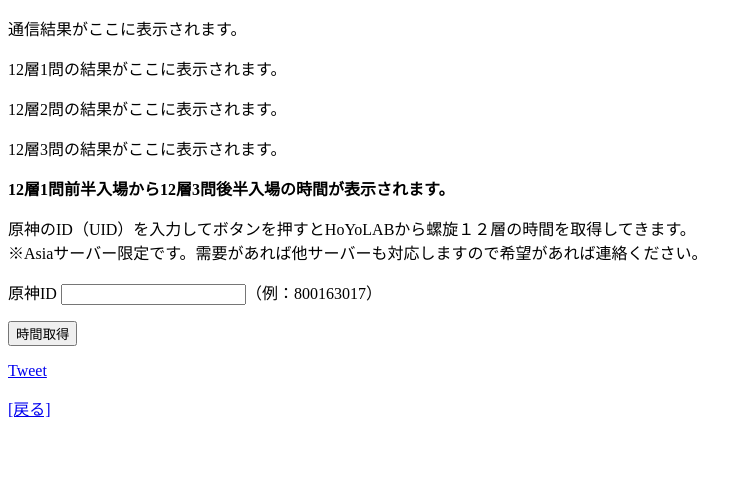
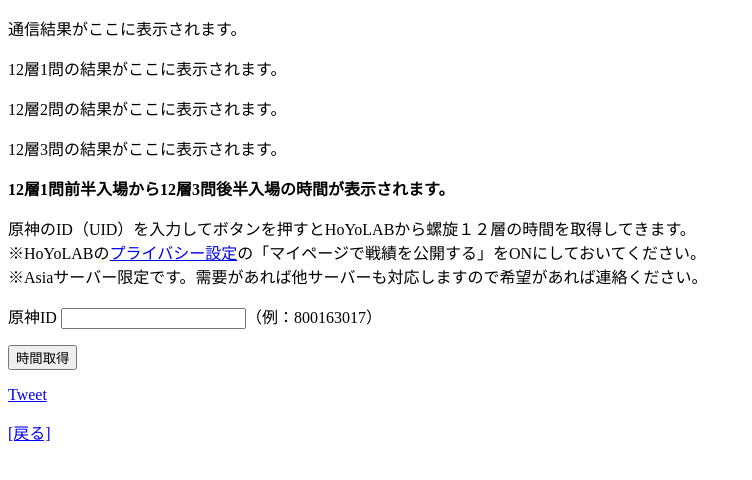
Before and after one commit to gongongon0101/gongongon0101.github.io, a plain HTML site: page genshin/spiralAbyss/index.html in a window 1280 px wide. Shown: the whole page, without its empty margins (0-752 px from the left). Drawn offline with Linux system fonts and the light colour scheme.

Commit message:
注記文追加

```diff
--- a/genshin/spiralAbyss/index.html
+++ b/genshin/spiralAbyss/index.html
@@ -73,7 +73,10 @@ function(){
 <p><span id="floor12_3">12層3問の結果がここに表示されます。</span></p>
 <p><b><span id="resutlTIme">12層1問前半入場から12層3問後半入場の時間が表示されます。</span></b></p>
 
-<p>原神のID（UID）を入力してボタンを押すとHoYoLABから螺旋１２層の時間を取得してきます。<br>※Asiaサーバー限定です。需要があれば他サーバーも対応しますので希望があれば連絡ください。</p>
+<p>原神のID（UID）を入力してボタンを押すとHoYoLABから螺旋１２層の時間を取得してきます。
+  <br>※HoYoLABの<a href="https://www.hoyolab.com/setting/privacy">プライバシー設定</a>の「マイページで戦績を公開する」をONにしておいてください。
+  <br>※Asiaサーバー限定です。需要があれば他サーバーも対応しますので希望があれば連絡ください。
+</p>
 
 <form id="form1">
     <p>
```
